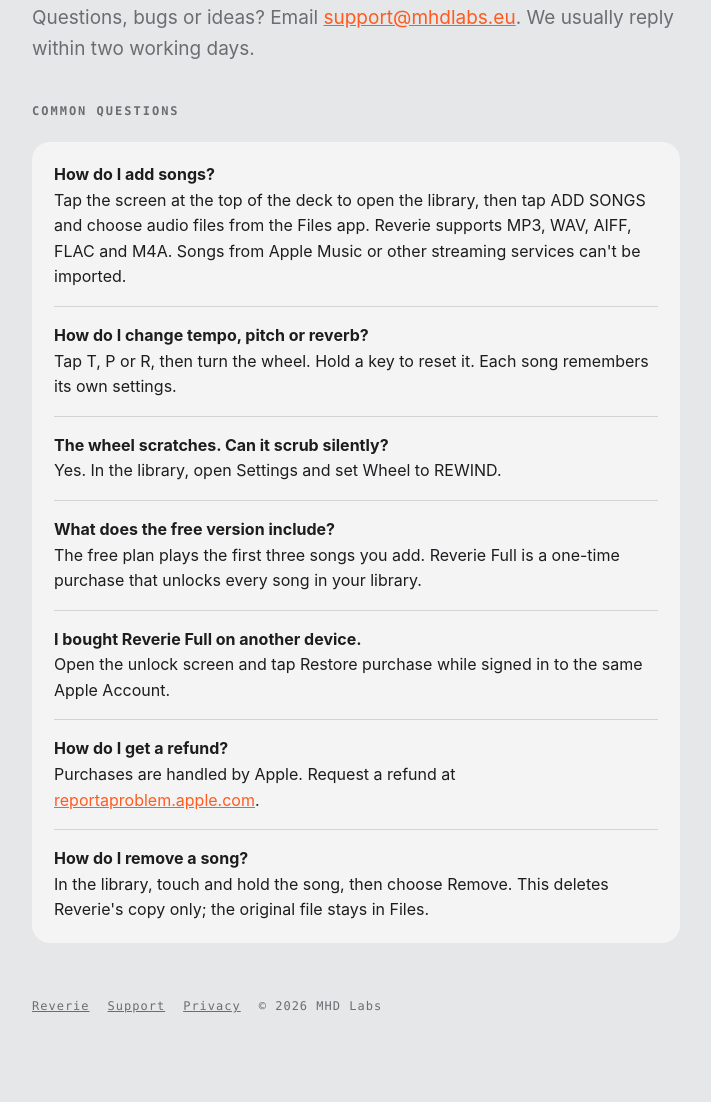
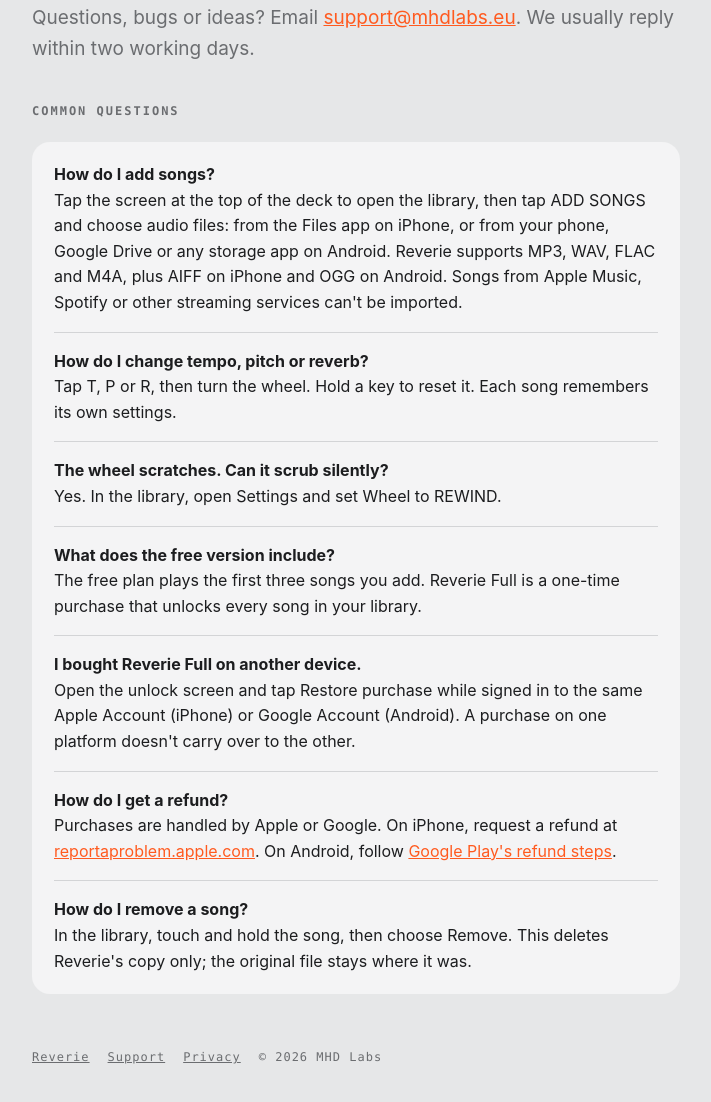
Before and after one commit to mhd3v/mhdlabs.eu, a plain HTML site: page reverie/support.html in a window 1280 px wide. Shown: the part 162-1264 px from the top of the page, without its empty margins (284-995 px from the left). Drawn offline with Linux system fonts and the light colour scheme.

Commit message:
Mention Reverie for Android across the site
The home, Reverie, support and test-sounds pages now cover Android: file
formats per platform, Google Play restore and refunds, and how to save the
test tones on Android.

Co-Authored-By: Claude Opus 5.5 <noreply@anthropic.com>

```diff
--- a/reverie/support.html
+++ b/reverie/support.html
@@ -4,12 +4,12 @@
 <p class="lede">Questions, bugs or ideas? Email <a href="mailto:support@mhdlabs.eu">support@mhdlabs.eu</a>. We usually reply within two working days.</p>
 <h2>Common questions</h2>
 <div class="card">
-<div><b>How do I add songs?</b>Tap the screen at the top of the deck to open the library, then tap ADD SONGS and choose audio files from the Files app. Reverie supports MP3, WAV, AIFF, FLAC and M4A. Songs from Apple Music or other streaming services can't be imported.</div>
+<div><b>How do I add songs?</b>Tap the screen at the top of the deck to open the library, then tap ADD SONGS and choose audio files: from the Files app on iPhone, or from your phone, Google Drive or any storage app on Android. Reverie supports MP3, WAV, FLAC and M4A, plus AIFF on iPhone and OGG on Android. Songs from Apple Music, Spotify or other streaming services can't be imported.</div>
 <div><b>How do I change tempo, pitch or reverb?</b>Tap T, P or R, then turn the wheel. Hold a key to reset it. Each song remembers its own settings.</div>
 <div><b>The wheel scratches. Can it scrub silently?</b>Yes. In the library, open Settings and set Wheel to REWIND.</div>
 <div><b>What does the free version include?</b>The free plan plays the first three songs you add. Reverie Full is a one-time purchase that unlocks every song in your library.</div>
-<div><b>I bought Reverie Full on another device.</b>Open the unlock screen and tap Restore purchase while signed in to the same Apple Account.</div>
-<div><b>How do I get a refund?</b>Purchases are handled by Apple. Request a refund at <a href="https://reportaproblem.apple.com">reportaproblem.apple.com</a>.</div>
-<div><b>How do I remove a song?</b>In the library, touch and hold the song, then choose Remove. This deletes Reverie's copy only; the original file stays in Files.</div>
+<div><b>I bought Reverie Full on another device.</b>Open the unlock screen and tap Restore purchase while signed in to the same Apple Account (iPhone) or Google Account (Android). A purchase on one platform doesn't carry over to the other.</div>
+<div><b>How do I get a refund?</b>Purchases are handled by Apple or Google. On iPhone, request a refund at <a href="https://reportaproblem.apple.com">reportaproblem.apple.com</a>. On Android, follow <a href="https://support.google.com/googleplay/answer/2479637">Google Play's refund steps</a>.</div>
+<div><b>How do I remove a song?</b>In the library, touch and hold the song, then choose Remove. This deletes Reverie's copy only; the original file stays where it was.</div>
 </div>
 <footer><a href="/reverie/">Reverie</a><a href="/reverie/support">Support</a><a href="/reverie/privacy">Privacy</a><span>© 2026 MHD Labs</span></footer></main></body></html>
```
Also changed, not shown: index.html (+1 -1 lines), reverie/index.html (+3 -3 lines), reverie/samples/index.html (+2 -1 lines).
